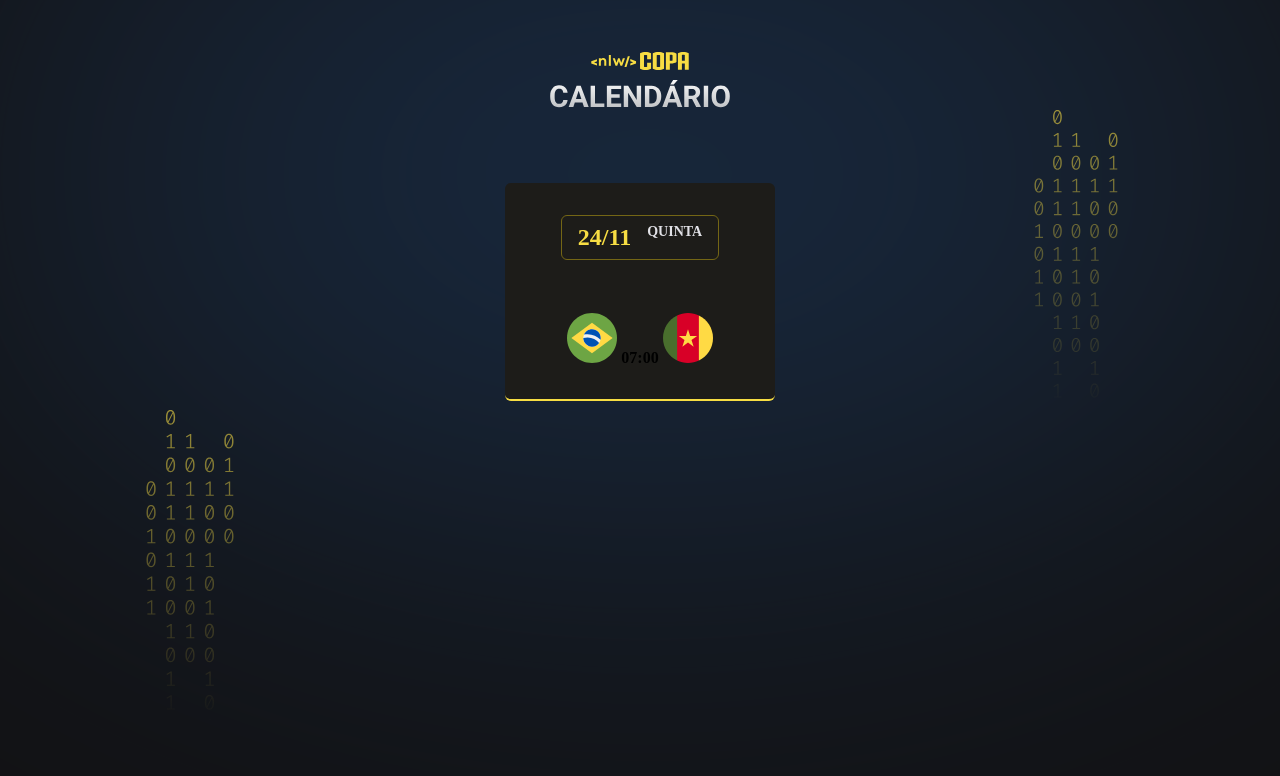
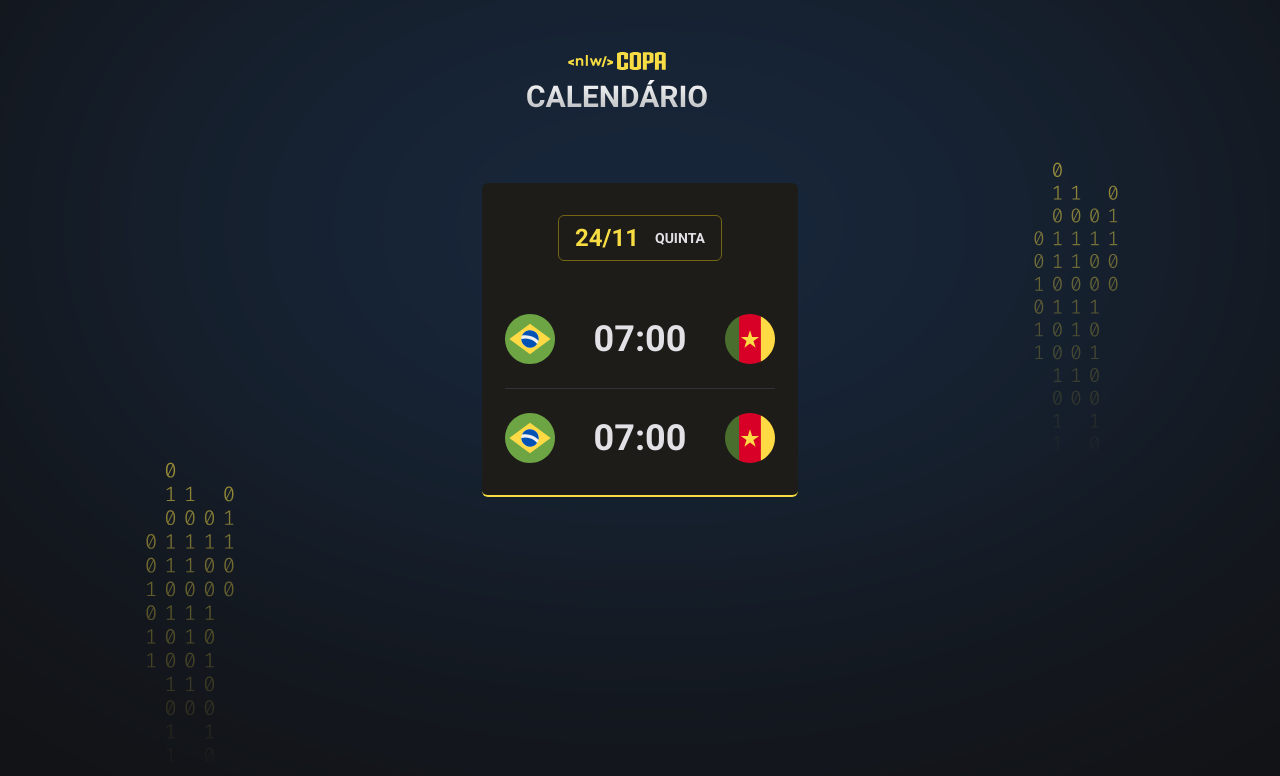
Before and after one commit to erikamattje/nlw-copa, a plain HTML site: page index.html in a window 1280 px wide. Drawn offline with Linux system fonts and the light colour scheme.

Commit message:
:up: Finalização Aula 2

```diff
--- a/index.html
+++ b/index.html
@@ -28,6 +28,12 @@
                             <strong>07:00</strong>
                             <img src="./assets/icon-cameroon.svg" alt="Bandeira de Camarões">
                         </li>
+
+                        <li>
+                            <img src="./assets/icon-brazil.svg" alt="Bandeira do Brasil">
+                            <strong>07:00</strong>
+                            <img src="./assets/icon-cameroon.svg" alt="Bandeira de Camarões">
+                        </li>
                     </ul>
 
                 </div>
--- a/style.css
+++ b/style.css
@@ -15,6 +15,9 @@ body {
   background-position-y: 55%;
 }
 
+body *{
+  font-family: 'Roboto', sans-serif;
+}
 #app {
   width: fit-content; /*Ajusta ao conteudo da div*/
   margin: 52px auto;
@@ -35,6 +38,7 @@ header {
 .card h2{
   display: flex;
   gap: 16px;
+  align-items: center;
   justify-content: center;
 
   padding: 8px 16px;
@@ -51,5 +55,28 @@ header {
 .card h2 span{
   color: #E1E1E6;
   font-size: 14px;
-  text-transform: uppercase;
+  text-transform: uppercase; /*texto todo em caixa alta*/
 }
+
+.card ul{
+  display: flex;
+  flex-direction: column;
+  gap: 24px;
+
+  width: 270px;
+}
+
+.card ul li{
+  display: flex;
+  justify-content: space-between;
+  align-items: center;
+  color:#E1E1E6;
+  font-weight: 900;
+  font-size: 36px;
+  line-height: 125%;
+}
+
+.card ul li + li { /*um li que contenha um li antes dele*/
+  padding-top: 24px;
+  border-top: 1px solid #323238;
+}
```
